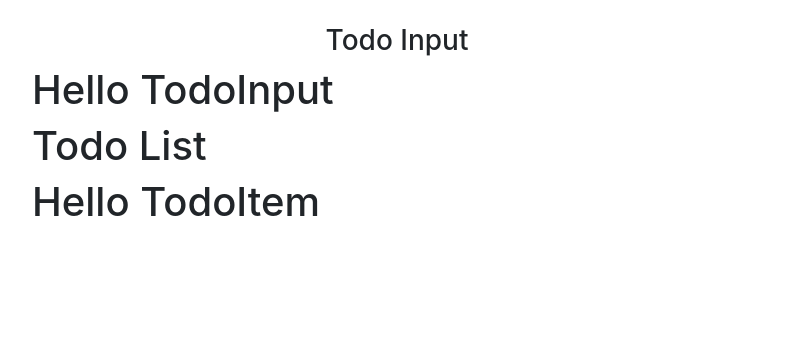
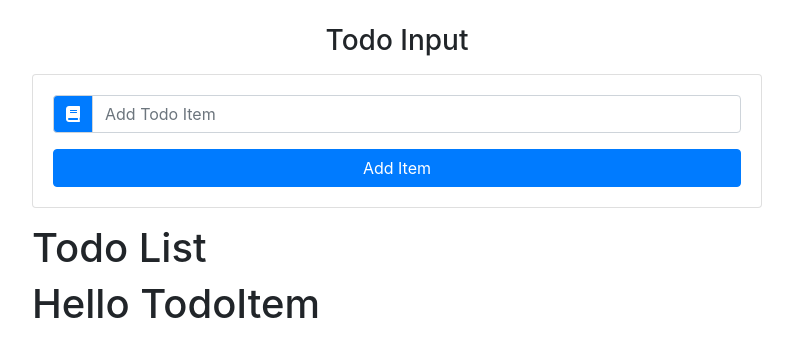
Before and after one commit to akash02-das/todo-list, a React (Create React App) app: page / in a window 1280 px wide. Shown: the top 356 px of the page, without its empty margins (243-1036 px from the left). Built offline with nearby package versions, Linux system fonts and the light colour scheme.

Commit message:
Input component

```diff
--- a/public/index.html
+++ b/public/index.html
@@ -11,6 +11,10 @@
     />
     <link rel="apple-touch-icon" href="%PUBLIC_URL%/logo192.png" />
     <link rel="manifest" href="%PUBLIC_URL%/manifest.json" />
+
+    <!-- Font Awesome Icon -->
+    <link rel="stylesheet" href="https://cdnjs.cloudflare.com/ajax/libs/font-awesome/5.15.1/css/all.min.css" integrity="sha512-+4zCK9k+qNFUR5X+cKL9EIR+ZOhtIloNl9GIKS57V1MyNsYpYcUrUeQc9vNfzsWfV28IaLL3i96P9sdNyeRssA==" crossorigin="anonymous" />
+
     <title>Todo List</title>
   </head>
   <body>
--- a/src/components/TodoInput.js
+++ b/src/components/TodoInput.js
@@ -2,9 +2,32 @@
 
 export class TodoInput extends Component {
   render() {
+    const { item, handleChange, addItem, editItem } = this.props;
+
     return (
-      <div>
-        <h1>Hello TodoInput</h1>
+      <div className="card card-body my-3">
+        <form onSubmit={addItem}>
+          <div className="input-group">
+            <div className="input-group-prepend">
+              <div className="input-group-text bg-primary text-white">
+                <i className="fas fa-book"></i>
+              </div>
+            </div>
+            <input
+              type="text"
+              className="form-control text-capitalize"
+              placeholder="add todo item"
+              value={item}
+              onChange={handleChange}
+            />
+          </div>
+          <button
+            type="submit"
+            className="btn btn-block btn-primary text-capitalize mt-3"
+          >
+            add item
+          </button>
+        </form>
       </div>
     );
   }
```
Also changed, not shown: 1 other file (tests, documents, lock files or other folders).
